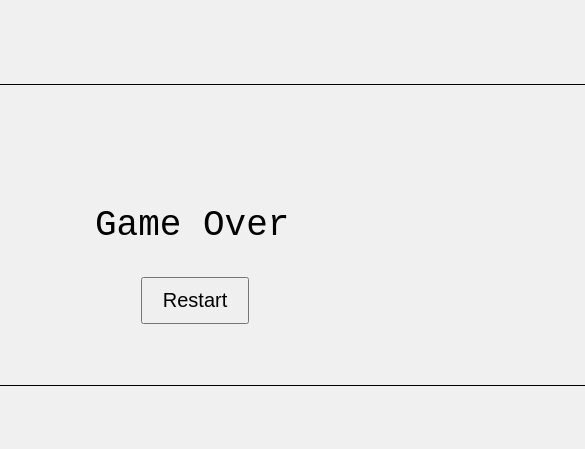
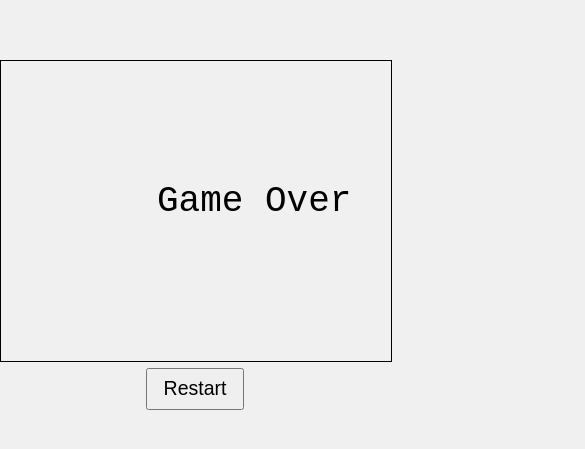
Before and after one commit to laniakeaoverflow/dino-jump-game, a plain HTML site: page index.html in a window 390 px wide. Shown: the part 187-636 px from the top of the page, 585 px wide, since content can reach past the window. Drawn offline with Linux system fonts and the light colour scheme.

Commit message:
Version 2: Added mobile support with touch controls

```diff
--- a/index.html
+++ b/index.html
@@ -7,6 +7,7 @@
     <style>
         body {
             display: flex;
+            flex-direction: column;
             justify-content: center;
             align-items: center;
             height: 100vh;
@@ -14,77 +15,112 @@
             background-color: #f0f0f0;
             font-family: monospace;
         }
+        #gameContainer {
+            position: relative;
+            width: 100%;
+            max-width: 1000px;
+            height: 80vh;
+            max-height: 300px;
+        }
         canvas {
             border: 1px solid black;
+            width: 100%;
+            height: 100%;
         }
         #restartButton {
+            font-size: 5vmin;
+            padding: 2vmin 4vmin;
+            display: none;
+            margin-top: 2vmin;
+        }
+        #touchArea {
             position: absolute;
-            font-size: 20px;
-            padding: 10px 20px;
-            display: none;
-            top: 55%;
+            top: 0;
+            left: 0;
+            width: 100%;
+            height: 100%;
         }
     </style>
 </head>
 <body>
-    <canvas id="gameCanvas" width="1000" height="300"></canvas>
+    <div id="gameContainer">
+        <canvas id="gameCanvas"></canvas>
+        <div id="touchArea"></div>
+    </div>
     <button id="restartButton">Restart</button>
 
     <script>
         const canvas = document.getElementById('gameCanvas');
         const ctx = canvas.getContext('2d');
         const restartButton = document.getElementById('restartButton');
+        const touchArea = document.getElementById('touchArea');
 
-        const cat = {
-            x: 120,
-            y: 250,
-            width: 40,
-            height: 40,
+        let canvasWidth, canvasHeight;
+        let cat, obstacle;
+        let score = 0;
+        let gameOver = false;
+        let speedIncreaseCount = 0;
+        let isMobile = false;
+
+        function initGame() {
+            cat = {
+                x: canvasWidth * 0.12,
+                y: canvasHeight - 50,
+                width: canvasWidth * 0.04,
+                height: canvasHeight * 0.13,
                 jumping: false,
-            jumpHeight: 140,
+                jumpHeight: canvasHeight * 0.47,
                 jumpCount: 0,
                 pawState: 0,
                 pawUpdateCounter: 0
             };
 
-        const obstacle = {
-            x: canvas.width,
-            y: 250,
-            width: 20,
-            height: 40,
-            speed: 6
+            obstacle = {
+                x: canvasWidth,
+                y: canvasHeight - 50,
+                width: canvasWidth * 0.02,
+                height: canvasHeight * 0.13,
+                speed: canvasWidth * 0.006
             };
+        }
 
-        let score = 0;
-        let gameOver = false;
-        let speedIncreaseCount = 0;
+        function resizeCanvas() {
+            const container = document.getElementById('gameContainer');
+            canvasWidth = container.clientWidth;
+            canvasHeight = container.clientHeight;
+            canvas.width = canvasWidth;
+            canvas.height = canvasHeight;
+            initGame();
+        }
+
+        window.addEventListener('resize', resizeCanvas);
+        resizeCanvas();
 
         function drawCat() {
             ctx.fillStyle = 'black';
-            ctx.font = '18px monospace';
-            ctx.fillText('/\\__/\\', cat.x, cat.y - 25);
-            ctx.fillText('(=\'ᴗ\'=)', cat.x - 5, cat.y - 5);
+            ctx.font = `${canvasHeight * 0.06}px monospace`;
+            ctx.fillText('/\\__/\\', cat.x, cat.y - cat.height * 0.625);
+            ctx.fillText('(=\'ᴗ\'=)', cat.x - cat.width * 0.125, cat.y - cat.height * 0.125);
 
-            // 根据 pawState 绘制不同的猫爪
             if (cat.pawState === 0) {
-                ctx.fillText('(") (")', cat.x, cat.y + 15);
+                ctx.fillText('(") (")', cat.x, cat.y + cat.height * 0.375);
             } else {
-                ctx.fillText('(" )")', cat.x, cat.y + 15);
+                ctx.fillText('(" )")', cat.x, cat.y + cat.height * 0.375);
             }
         }
 
         function drawObstacle() {
             ctx.fillStyle = 'black';
-            ctx.font = '24px monospace';
-            ctx.fillText('|\\', obstacle.x, obstacle.y - 25);
-            ctx.fillText('| \\', obstacle.x, obstacle.y - 5);
-            ctx.fillText('|  \\', obstacle.x, obstacle.y + 15);
+            ctx.font = `${canvasHeight * 0.08}px monospace`;
+            ctx.fillText('|\\', obstacle.x, obstacle.y - obstacle.height * 0.625);
+            ctx.fillText('| \\', obstacle.x, obstacle.y - obstacle.height * 0.125);
+            ctx.fillText('|  \\', obstacle.x, obstacle.y + obstacle.height * 0.375);
         }
 
         function drawScore() {
             ctx.fillStyle = 'black';
-            ctx.font = '24px monospace';
-            ctx.fillText(`Score: ${score}`, 820, 40);
+            ctx.font = `${canvasHeight * 0.08}px monospace`;
+            ctx.fillText(`Score: ${score}`, canvasWidth * 0.82, canvasHeight * 0.13);
         }
 
         function jump() {
@@ -98,20 +134,19 @@
             if (cat.jumping) {
                 cat.jumpCount++;
                 if (cat.jumpCount < 20) {
-                    cat.y -= 6;
+                    cat.y -= canvasHeight * 0.02;
                 } else if (cat.jumpCount < 35) {
                     cat.y += 0;
                 } else if (cat.jumpCount < 55) {
-                    cat.y += 6;
+                    cat.y += canvasHeight * 0.02;
                 } else {
                     cat.jumping = false;
-                    cat.y = 250;
+                    cat.y = canvasHeight - 50;
                 }
             }
-            // 更新猫爪状态
             cat.pawUpdateCounter++;
-            if (cat.pawUpdateCounter >= 10) {  // 每10帧更新一次爪子状态
-                cat.pawState = 1 - cat.pawState;  // 在0和1之间切换
+            if (cat.pawUpdateCounter >= 10) {
+                cat.pawState = 1 - cat.pawState;
                 cat.pawUpdateCounter = 0;
             }
         }
@@ -119,12 +154,12 @@
         function updateObstacle() {
             obstacle.x -= obstacle.speed;
             if (obstacle.x < -obstacle.width) {
-                obstacle.x = canvas.width;
+                obstacle.x = canvasWidth;
                 if (score < 100) {
                     score++;
                     if (score % 5 === 0 && speedIncreaseCount < 3) {
                         speedIncreaseCount++;
-                        obstacle.speed += 1;
+                        obstacle.speed += canvasWidth * 0.001;
                     }
                 }
             }
@@ -142,7 +177,7 @@
         }
 
         function gameLoop() {
-            ctx.clearRect(0, 0, canvas.width, canvas.height);
+            ctx.clearRect(0, 0, canvasWidth, canvasHeight);
 
             if (!gameOver) {
                 updateCat();
@@ -156,8 +191,8 @@
                 requestAnimationFrame(gameLoop);
             } else {
                 ctx.fillStyle = 'black';
-                ctx.font = '36px monospace';
-                ctx.fillText('Game Over', 400, 150);
+                ctx.font = `${canvasHeight * 0.12}px monospace`;
+                ctx.fillText('Game Over', canvasWidth * 0.4, canvasHeight * 0.5);
             }
         }
 
@@ -165,24 +200,34 @@
             score = 0;
             gameOver = false;
             speedIncreaseCount = 0;
-            cat.y = 250;
-            cat.jumping = false;
-            cat.pawState = 0;
-            cat.pawUpdateCounter = 0;
-            obstacle.x = canvas.width;
-            obstacle.speed = 6;
+            initGame();
             restartButton.style.display = 'none';
             gameLoop();
         }
 
+        function checkMobile() {
+            isMobile = /Android|webOS|iPhone|iPad|iPod|BlackBerry|IEMobile|Opera Mini/i.test(navigator.userAgent);
+        }
+
+        function setupEventListeners() {
+            if (isMobile) {
+                touchArea.addEventListener('touchstart', (event) => {
+                    event.preventDefault();
+                    jump();
+                });
+            } else {
                 document.addEventListener('keydown', (event) => {
                     if (event.code === 'Space') {
                         jump();
                     }
                 });
+            }
+        }
 
         restartButton.addEventListener('click', restartGame);
 
+        checkMobile();
+        setupEventListeners();
         gameLoop();
     </script>
 </body>
```
Lines whose indentation alone changed are shown as unchanged.
